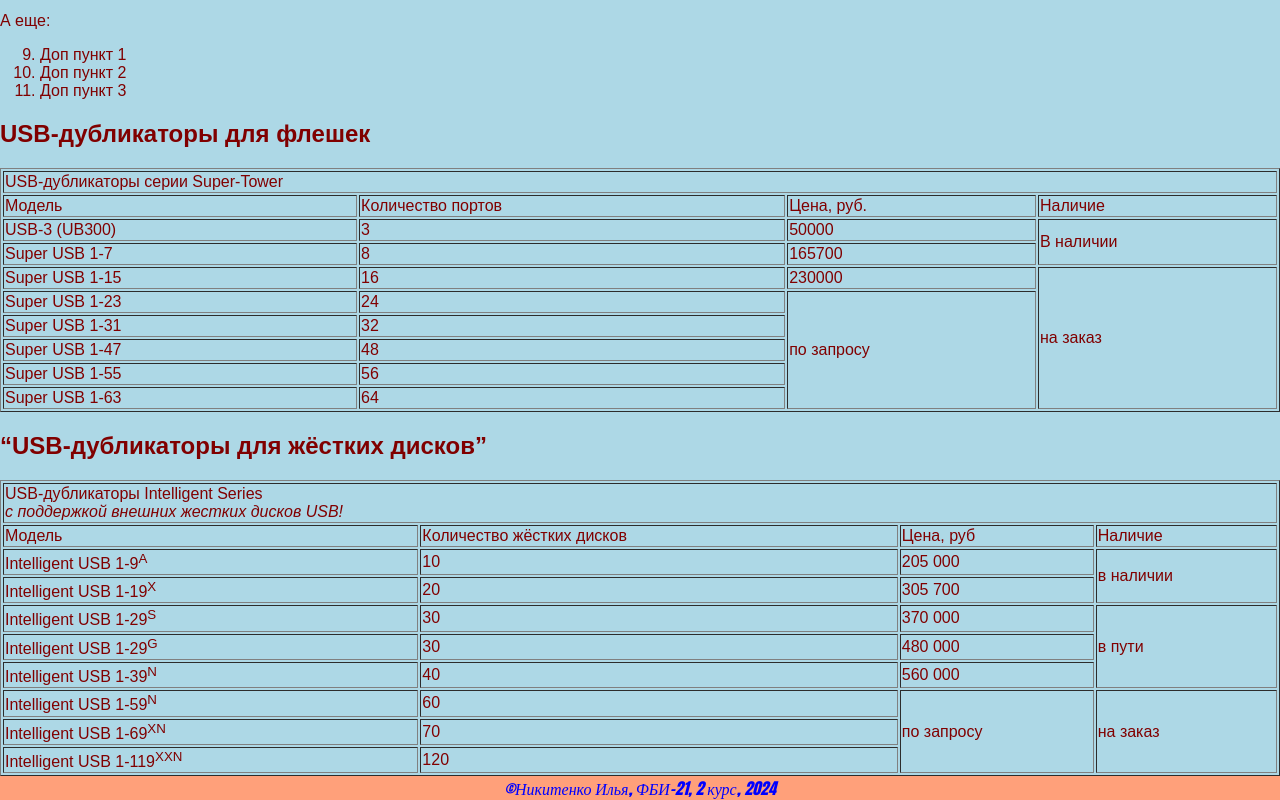
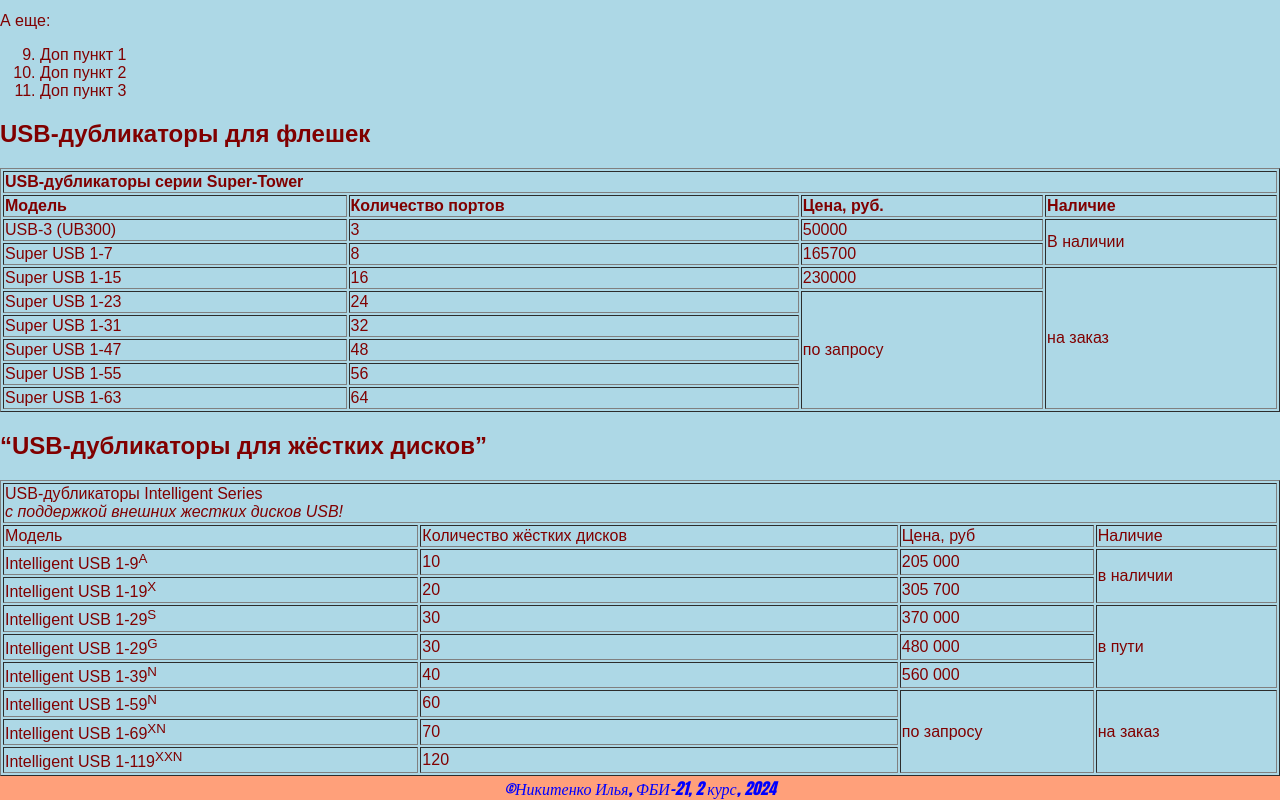
Before and after one commit to nikrob04/foe_study, a plain HTML site: page lab2/usb.html in a window 1280 px wide. Shown: the part 732-1532 px from the top of the page. Drawn offline with Linux system fonts and the light colour scheme.

Commit message:
Заголовки таблиц

```diff
--- a/lab2/usb.html
+++ b/lab2/usb.html
@@ -81,10 +81,10 @@
             <h2>USB-дубликаторы для флешек</h2>
 
             <table border="1" width="100%">
-                <tr>
+                <tr style="font-weight: bold;">
                     <td colspan="4">USB-дубликаторы серии Super-Tower</td>
                 </tr>
-                <tr>
+                <tr style="font-weight: bold;">
                     <td>Модель</td>
                     <td>Количество портов</td>
                     <td>Цена, руб.</td>
```
